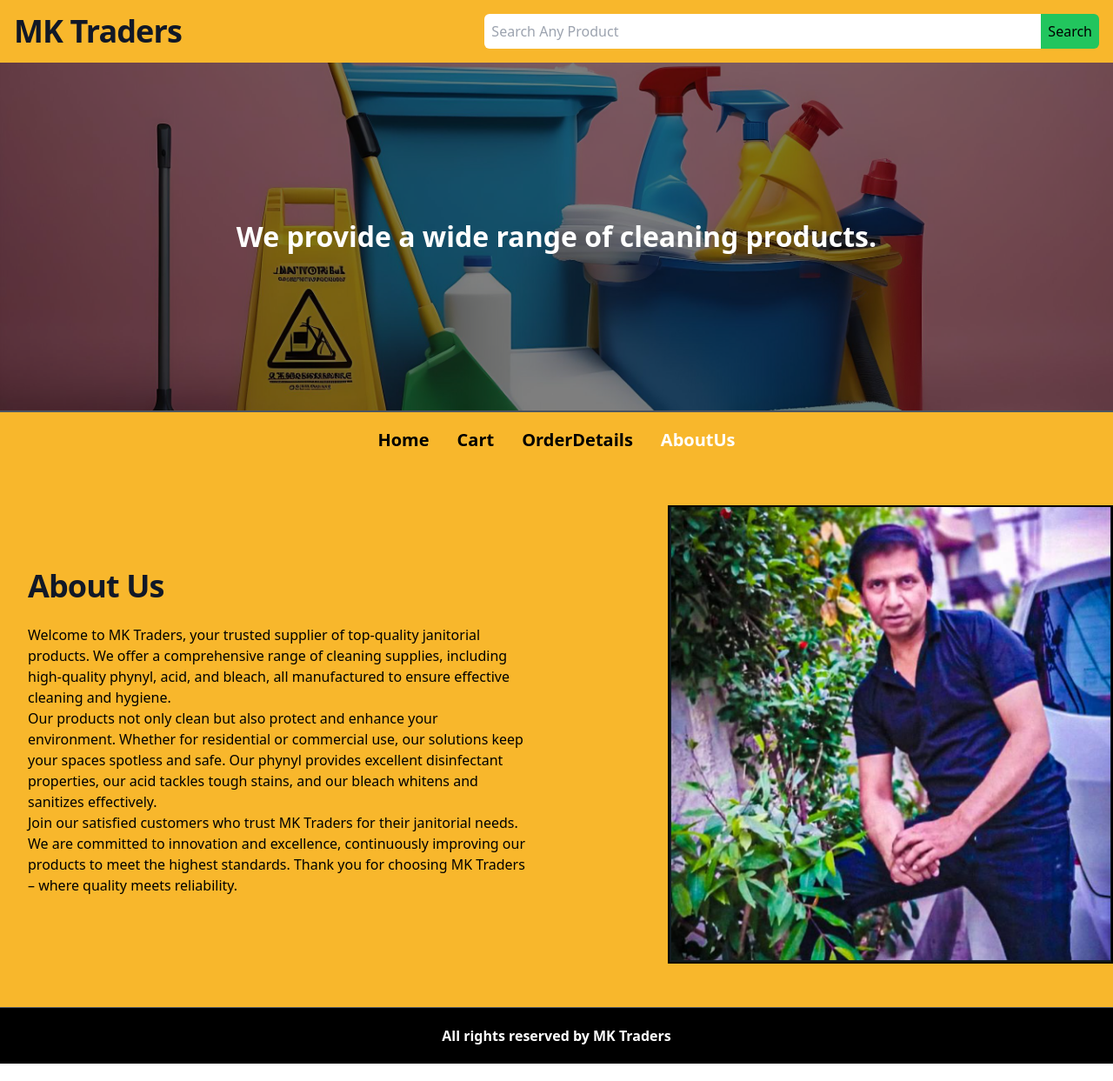
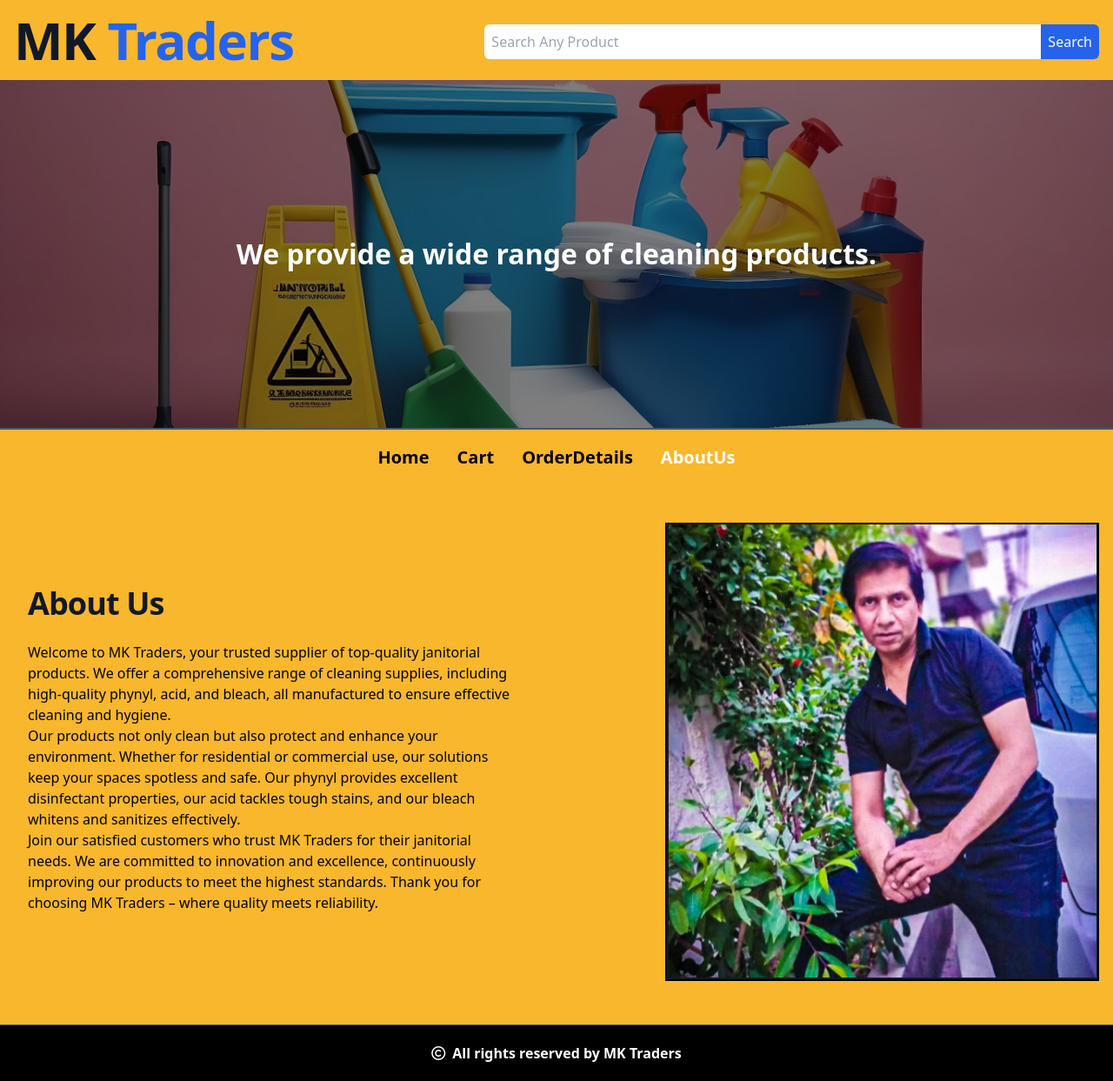
Before and after one commit to MuhammadKhizar89/MK-Traders, a React (Vite) app in the folder Client/MK/: page /aboutus in a window 1280 px wide. Shown: the whole page at 87% size. Built offline with nearby package versions, Linux system fonts and the light colour scheme.

Commit message:
Fixing Title

```diff
--- a/Client/MK/src/Components/Layout/Footer.jsx
+++ b/Client/MK/src/Components/Layout/Footer.jsx
@@ -8,7 +8,8 @@ const Footer = () => {
 
       {/* Footer */}
       <div className='bg-black font-bold py-5 text-white  text-center'>
-        All rights reserved by MK Traders
+      <i class="fa-regular fa-copyright mr-2" ></i>
+      All rights reserved by MK Traders
       </div>
     </div>
   );
--- a/Client/MK/src/Components/NavPaths/AboutUs.jsx
+++ b/Client/MK/src/Components/NavPaths/AboutUs.jsx
@@ -24,7 +24,7 @@ const AboutUs = () => {
             </div>
           </main>
         </div>
-        <div className="lg:w-1/2 md:flex md:justify-end md:items-center ">
+        <div className="lg:w-1/2 md:flex md:justify-end md:items-center mx-4 ">
           <img
             className="md:w-[80%] md:h-[85%] mb-2 border-2 border-black"
             src={img3}
--- a/Client/MK/src/Components/NavPaths/Cart.jsx
+++ b/Client/MK/src/Components/NavPaths/Cart.jsx
@@ -41,12 +41,12 @@ const Cart = () => {
               </div>
             ))}
           </div>
-          <div className='flex flex-col rounded-b-lg bg-white p-5 border-2 border-black'>
+          <div className='flex flex-col rounded-b-lg bg-[#f8b72c] p-5 border-2 border-black'>
  <div className='flex justify-between'>
 <div className='font-bold text-2xl'>SubTotal</div>
 <div className='font-bold '>90pkr</div>
  </div>
- <button className='bg-blue-600 rounded-md text-white p-4 my-2' >Confirm All</button>
+ <button className='bg-blue-600 rounded-md text-white p-4 my-2' >Buy All</button>
 <div className='flex justify-center'>
 or
  <Link to='/' className=' text-center text-blue-600 ml-1'>  Continue Shopping</Link>
--- a/Client/MK/src/Components/NavPaths/Home.jsx
+++ b/Client/MK/src/Components/NavPaths/Home.jsx
@@ -24,13 +24,11 @@ const Home = () => {
       <div className='bg-[#f8b72c]'>
         <div className='flex-col text-center md:flex md:flex-row justify-between p-4'>
           <div className='font-bold text-5xl'>
-          <h2 className=" text-2xl tracking-tight font-extrabold text-gray-900 sm:text-3xl md:text-4xl">
-                <Link to='/' >MK Traders</Link>
-              </h2>
+          <h1 class=" text-4xl font-extrabold leading-none tracking-tight text-gray-900 md:text-5xl lg:text-6xl dark:text-white">MK<span class="text-blue-600 dark:text-blue-500"> Traders</span></h1>
           </div>
-          <div>
+          <div className='md:mt-3'>
             <input className='p-2 mt-2 md:mt-0 md:w-[80vh] text-black rounded-l-md' type="text" placeholder='Search Any Product' />
-            <button className='bg-green-500 font-medium rounded-r-md p-2 hover:bg-green-700'>Search</button>
+            <button className='bg-blue-600 text-white dark:bg-blue-500 hover:bg-blue-950 font-medium rounded-r-md p-2 '>Search</button>
           </div>
         </div>
       </div>
```
